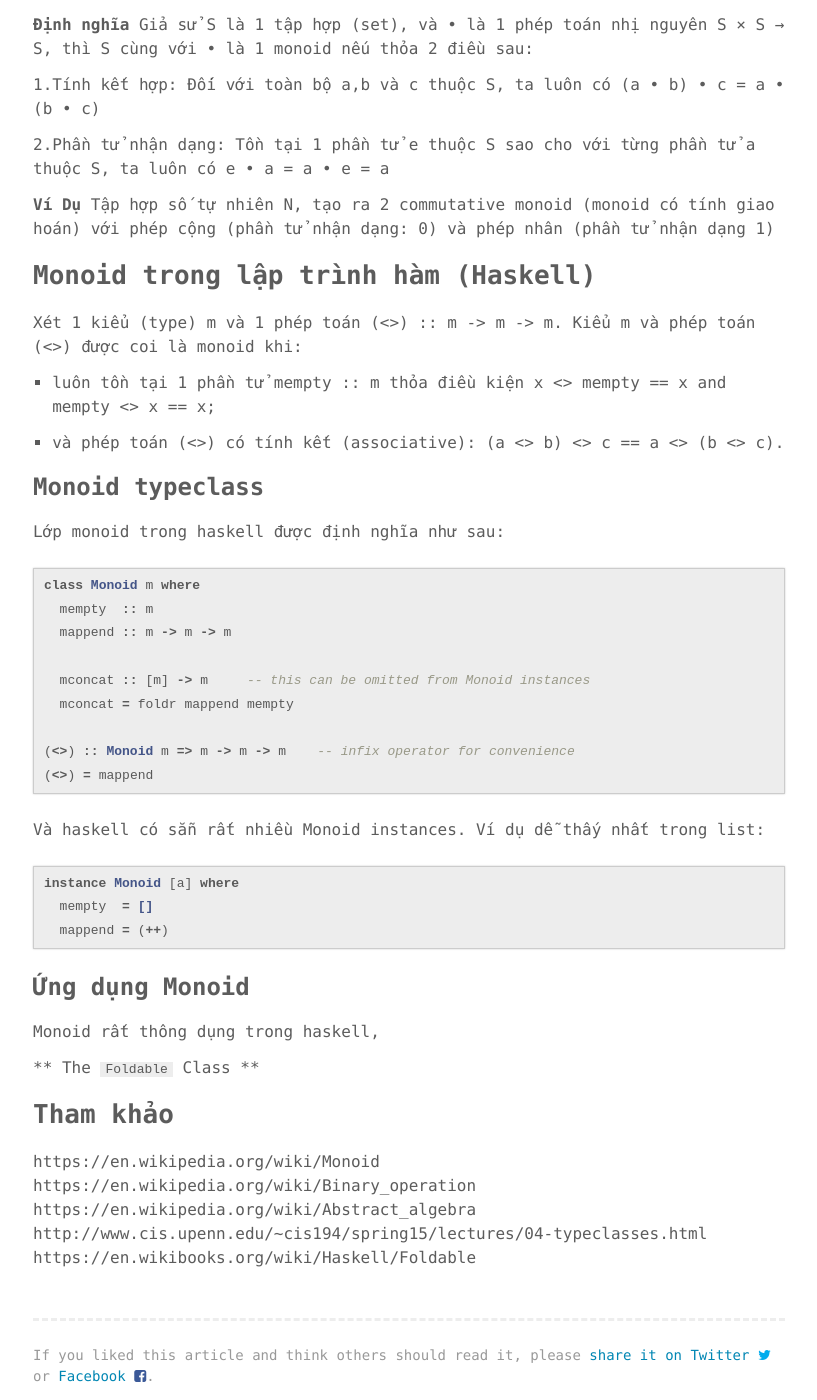
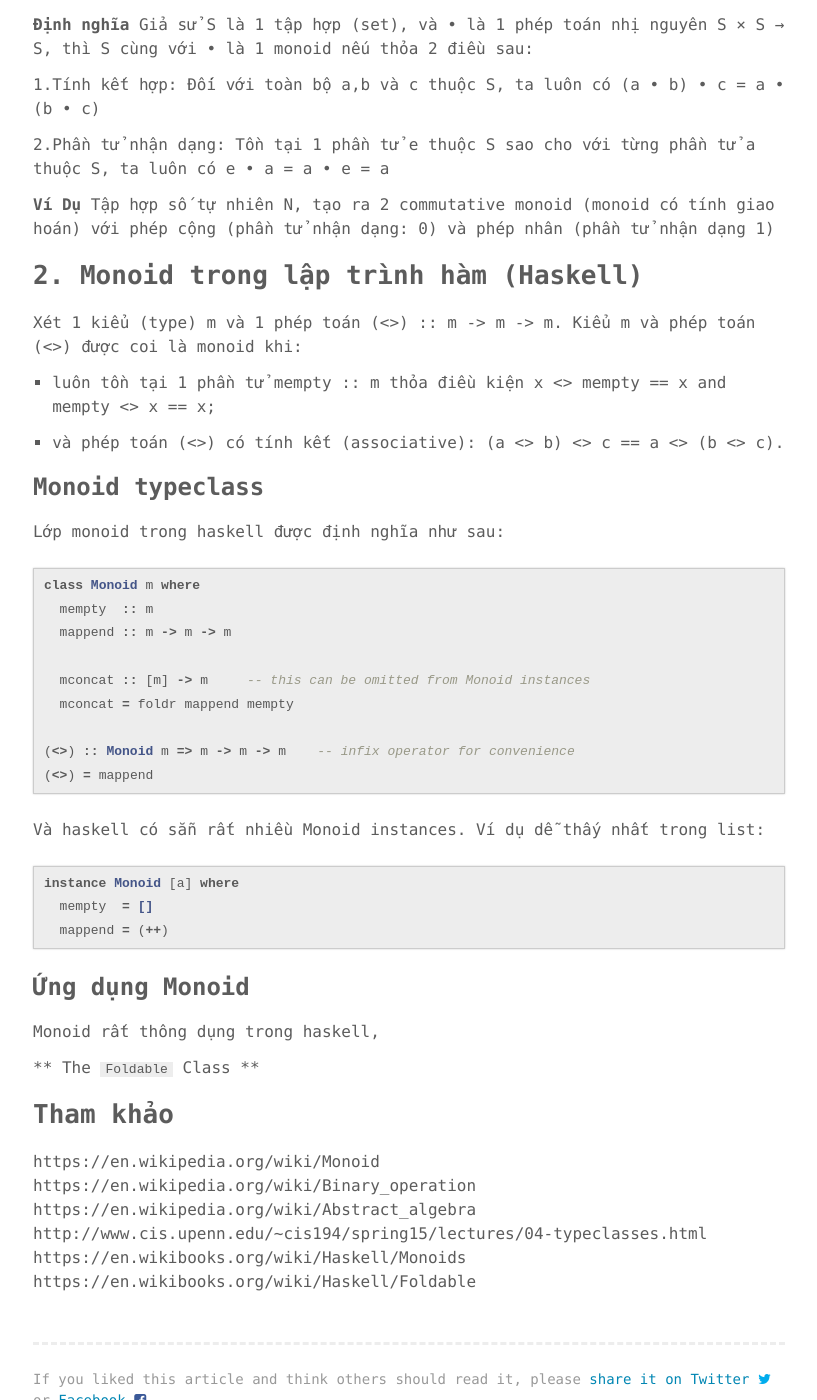
Before and after one commit to phuoc-thanh/phuoc-thanh.github.io, a Jekyll site: the page built from _posts/2017-04-25-monoid-and-using.md, in a window 1280 px wide and 1400 px high, scrolled down 1255 px. Shown: the whole window, without its empty margins (231-1048 px from the left). Built offline with Jekyll 4.4.1, drawn with Linux system fonts in a browser that asks for light colours; comment, search, counter and statistics services are not loaded.

Commit message:
Another mistake =))

```diff
--- a/_posts/2017-04-25-monoid-and-using.md
+++ b/_posts/2017-04-25-monoid-and-using.md
@@ -47,7 +47,7 @@ Giả sử S là 1 tập hợp (set), và • là 1 phép toán nhị nguyên S
 **Ví Dụ**
 Tập hợp số tự nhiên N, tạo ra 2 commutative monoid (monoid có tính giao hoán) với phép cộng (phần tử nhận dạng: 0) và phép nhân (phần tử nhận dạng 1)
 
-## Monoid trong lập trình hàm (Haskell)
+## 2. Monoid trong lập trình hàm (Haskell)
 
 Xét 1 kiểu (type) m và 1 phép toán (<>) :: m -> m -> m. Kiểu m và phép toán (<>) được coi là monoid khi:
 1. luôn tồn tại 1 phần tử mempty :: m thỏa điều kiện x <> mempty == x and mempty <> x == x;
@@ -90,4 +90,5 @@ https://en.wikipedia.org/wiki/Monoid
 https://en.wikipedia.org/wiki/Binary_operation
 https://en.wikipedia.org/wiki/Abstract_algebra
 http://www.cis.upenn.edu/~cis194/spring15/lectures/04-typeclasses.html
+https://en.wikibooks.org/wiki/Haskell/Monoids
 https://en.wikibooks.org/wiki/Haskell/Foldable
```
